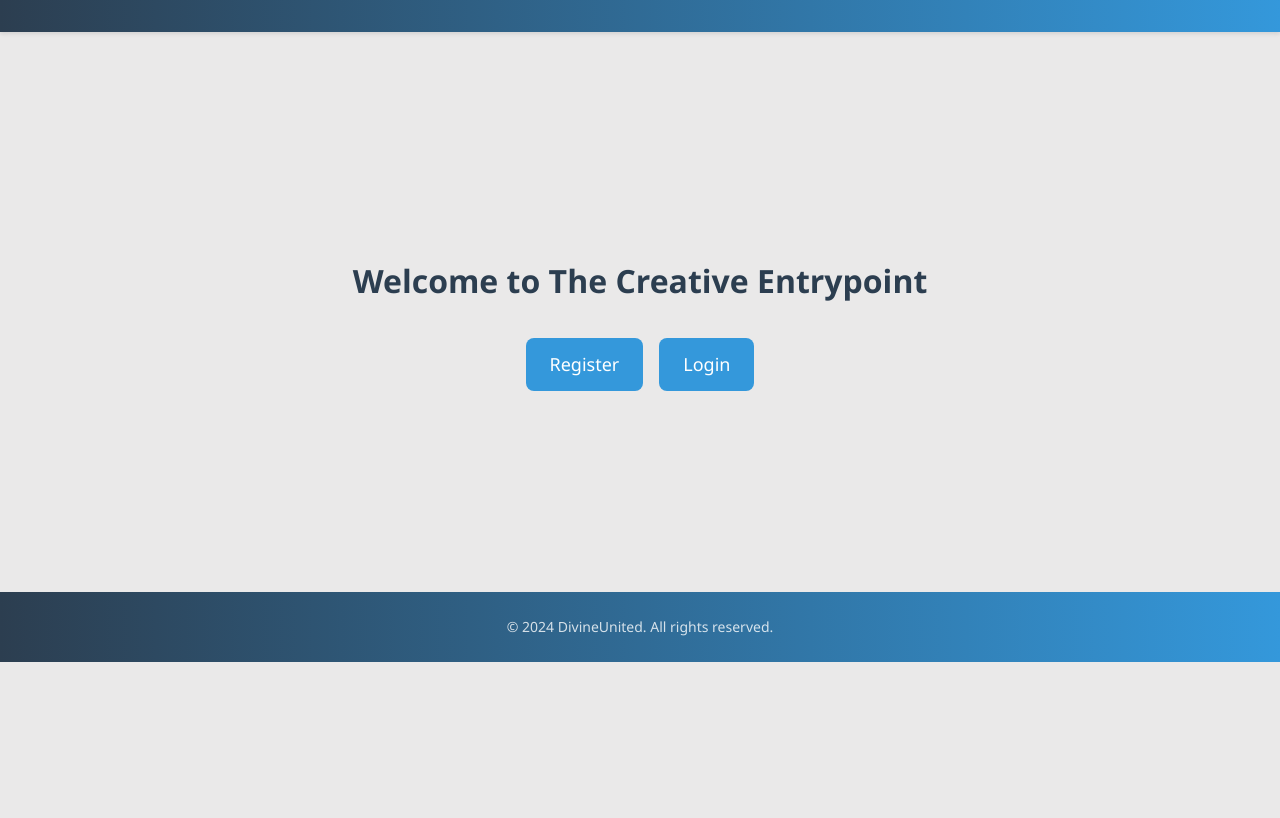
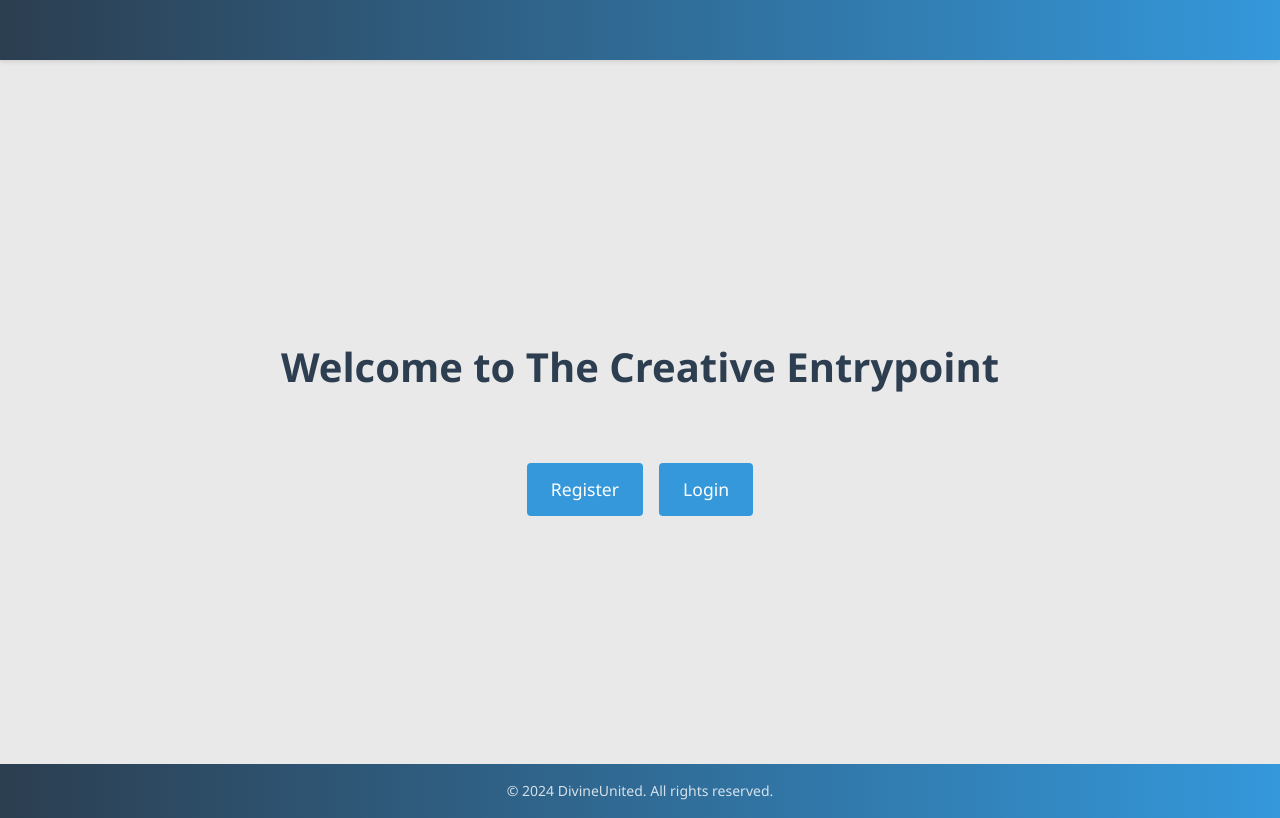
Before and after one commit to divineunited/dvublog, a Next.js app: page / in a window 1280 px wide. Built offline with nearby package versions, Linux system fonts and the light colour scheme.

Commit message:
Fix styling footer and wrapping

```diff
--- a/src/pages/[username].tsx
+++ b/src/pages/[username].tsx
@@ -51,6 +51,7 @@ const UserProfilePage = () => {
   if (error) return <div>{error}</div>;
 
   return (
+    <div className="main-wrapper">
       <div className="container">
         <h1>Explore {username}&apos;s Corner</h1>
         {posts.length > 0 ? (
@@ -66,6 +67,7 @@ const UserProfilePage = () => {
           </>
         )}
       </div>
+    </div>
   );
 };
 
--- a/src/pages/_app.tsx
+++ b/src/pages/_app.tsx
@@ -7,9 +7,11 @@ import "../styles/globals.css";
 function MyApp({ Component, pageProps }: AppProps) {
   return (
     <AuthProvider>
-      <Header />
-      <Component {...pageProps} />
-      <Footer />
+      <div className="main-wrapper">
+        <Header />
+        <Component {...pageProps} />
+        <Footer />
+      </div>
     </AuthProvider>
   );
 }
--- a/src/pages/create-post.tsx
+++ b/src/pages/create-post.tsx
@@ -3,8 +3,10 @@ import CreatePostForm from "@/components/CreatePostForm";
 const CreatePostPage = () => {
   return (
     <div className="container">
-      <h1>Create a New Post</h1>
-      <CreatePostForm />
+      <div className="content-wrapper">
+        <h1>Create a New Post</h1>
+        <CreatePostForm />
+      </div>
     </div>
   );
 };
--- a/src/pages/index.tsx
+++ b/src/pages/index.tsx
@@ -3,6 +3,7 @@ import Link from "next/link";
 const IndexPage = () => {
   return (
     <div className="container">
+      <div className="content-wrapper">
         <h1 className="title">Welcome to The Creative Entrypoint</h1>
         <div className="cta-container">
           <Link href="/register" className="cta-button">
@@ -13,6 +14,7 @@ const IndexPage = () => {
           </Link>
         </div>
       </div>
+    </div>
   );
 };
 
--- a/src/pages/login.tsx
+++ b/src/pages/login.tsx
@@ -33,7 +33,8 @@ const LoginPage = () => {
   };
 
   return (
-    <div className="auth-container">
+    <div className="container">
+      <div className="content-wrapper">
         {error && <p className="error">{error}</p>}
         <form onSubmit={handleSubmit} className="auth-form">
           <div className="form-group">
@@ -70,6 +71,7 @@ const LoginPage = () => {
           </button>
         </form>
       </div>
+    </div>
   );
 };
 
--- a/src/pages/register.tsx
+++ b/src/pages/register.tsx
@@ -41,7 +41,8 @@ const RegisterPage = () => {
   };
 
   return (
-    <div className="auth-container">
+    <div className="container">
+      <div className="content-wrapper">
         {error && <p className="error">{error}</p>}
         <form onSubmit={handleSubmit} className="auth-form">
           <div className="form-group">
@@ -78,6 +79,7 @@ const RegisterPage = () => {
           </button>
         </form>
       </div>
+    </div>
   );
 };
 
--- a/src/styles/globals.css
+++ b/src/styles/globals.css
@@ -29,39 +29,41 @@ a:hover {
 }
 
 .container {
-  display: flex;
-  flex-direction: column;
-  align-items: center;
-  justify-content: center;
-  height: 70vh;
+  flex: 1;
+  width: 100%;
+  max-width: 1200px;
+  margin: 0 auto;
+  padding: 2rem 1rem;
+  margin-top: 60px;
   text-align: center;
 }
 
 .title {
-  font-size: 32px;
+  font-size: 2.5rem;
+  margin-bottom: 2rem;
   color: #2c3e50;
-  margin-bottom: 2rem;
 }
 
 .cta-container {
   display: flex;
   gap: 1rem;
+  justify-content: center;
+  margin-top: 2rem;
 }
 
 .cta-button {
-  padding: 12px 24px;
-  font-size: 18px;
-  font-weight: 500;
+  display: inline-block;
+  padding: 0.8rem 1.5rem;
+  font-size: 1.1rem;
+  color: white;
+  background: #3498db;
+  border-radius: 4px;
   text-decoration: none;
-  color: white;
-  background-color: #3498db;
-  border-radius: 8px;
-  transition: background-color 0.2s ease-in-out, box-shadow 0.2s ease-in-out;
+  transition: background-color 0.2s ease;
 }
 
 .cta-button:hover {
-  background-color: #2980b9;
-  box-shadow: 0 4px 6px rgba(0, 0, 0, 0.1);
+  background: #2980b9;
 }
 
 .post-list {
@@ -69,6 +71,7 @@ a:hover {
   grid-template-columns: repeat(auto-fill, minmax(250px, 1fr));
   gap: 16px;
   padding: 0;
+  width: 100%;
   max-width: 1200px;
   margin: 0 auto;
 }
@@ -146,7 +149,13 @@ a:hover {
 }
 
 .header {
+  position: fixed;
+  top: 0;
+  left: 0;
+  right: 0;
+  z-index: 100;
   padding: 16px 24px;
+  height: 60px;
   background: linear-gradient(to right, #2c3e50, #3498db);
   box-shadow: 0 2px 4px rgba(0, 0, 0, 0.1);
 }
@@ -171,11 +180,13 @@ a:hover {
 }
 
 .footer {
-  padding: 24px;
+  width: 100%;
+  padding: 16px 24px;
   background: linear-gradient(to right, #2c3e50, #3498db);
   color: white;
   text-align: center;
   font-size: 14px;
+  margin-top: auto;
 }
 
 .footer-text {
@@ -252,20 +263,17 @@ a:hover {
 
 .view-post-link {
   display: inline-block;
-  margin: 20px auto;
-  padding: 10px 20px;
-  background-color: #3498db;
+  margin-top: 1rem;
+  padding: 0.5rem 1rem;
+  background: #3498db;
   color: white;
-  text-align: center;
-  font-size: 16px;
-  font-weight: 500;
+  text-decoration: none;
   border-radius: 4px;
-  text-decoration: none;
-  transition: background-color 0.2s ease-in-out;
+  transition: background-color 0.2s;
 }
 
 .view-post-link:hover {
-  background-color: #e0e0e0;
+  background: #2980b9;
 }
 
 .auth-container {
@@ -278,6 +286,9 @@ a:hover {
 }
 
 .auth-form {
+  max-width: 400px;
+  margin: 0 auto;
+  padding: 2rem;
   display: flex;
   flex-direction: column;
   gap: 1rem;
@@ -361,3 +372,24 @@ a:hover {
 .password-toggle:hover {
   color: #34495e; /* Darken on hover */
 }
+
+.main-wrapper {
+  min-height: 100vh;
+  display: flex;
+  flex-direction: column;
+}
+
+.content-wrapper {
+  width: 100%;
+  max-width: 800px;
+  margin: 0 auto;
+  padding: 1rem;
+}
+
+/* To vertically center content on the index page */
+.container .content-wrapper {
+  display: flex;
+  flex-direction: column;
+  justify-content: center;
+  min-height: calc(100vh - 160px); /* Adjust for header/footer */
+}
```
Also changed, not shown: src/pages/posts/[id].tsx (+19 -3 lines), src/pages/success.tsx (+8 -6 lines). Lines whose indentation alone changed are shown as unchanged.
